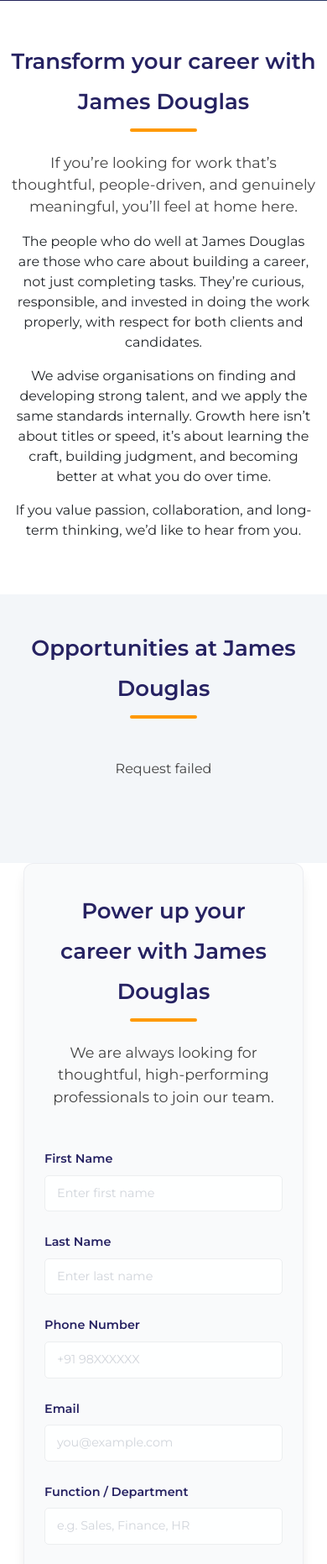
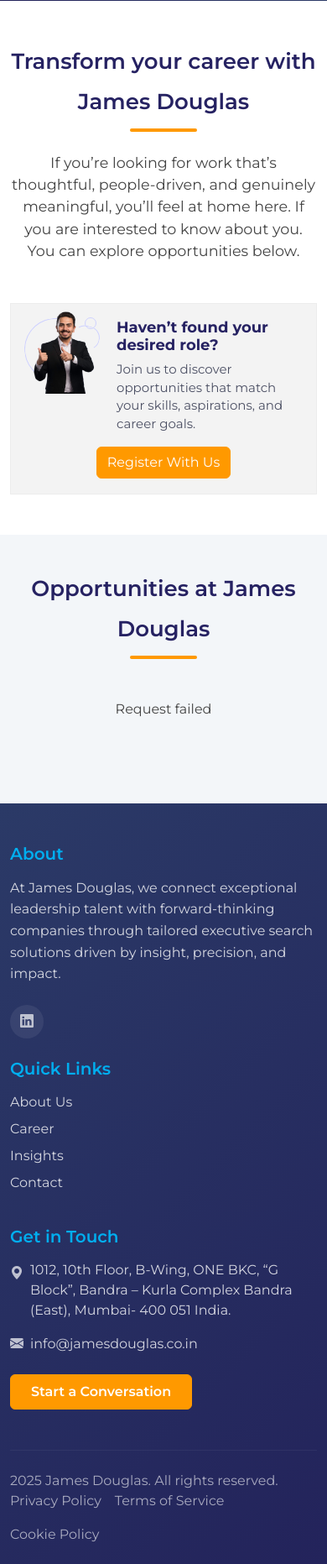
Before and after one commit to Pivot-Mkg/jd-ind, a PHP site: page /join-us.html in a window 390 px wide. Shown: the part 2207-4070 px from the top of the page at 84% size. Run offline with PHP 8.4, Linux system fonts and the light colour scheme; data that the repository does not hold is empty.

Commit message:
10-changes

```diff
--- a/assets/css/open-roles.css
+++ b/assets/css/open-roles.css
@@ -22,7 +22,7 @@
   height: 4px;
   border-radius: 999px;
   background: #f39c12;
-  margin: 12px auto 0;
+  margin-left: 0;
 }
 
 .sections .card {
--- a/career.html
+++ b/career.html
@@ -27,7 +27,7 @@
             <div class="collapse navbar-collapse justify-content-end" id="navbarNav">
                 <ul class="navbar-nav mb-2 mb-lg-0">
                     <li class="nav-item">
-                        <a class="nav-link" href="about-us.html">About</a>
+                        <a class="nav-link" href="about-us.html">About Us</a>
                     </li>
                     <li>
                         <a class="nav-link" href="hiring-solution.html">Hiring Solutions</a>
--- a/careers/open-roles.php
+++ b/careers/open-roles.php
@@ -455,11 +455,11 @@ function build_filter_url(array $params): string
     <!-- Why Join Us start here  -->
     <section class="sections mt-0">
         <div class="container content-above-decorator">
-            <div class="text-center" data-aos="fade-up">
+            <div data-aos="fade-up">
                 <h2 class="section-heading">
                     Job Opportunities
                 </h2>
-                <div class="section-divider"></div>
+                <div class="section-divider text-left"></div>
 
                 <!-- <p class="mt-1" style="color: #444; font-size: 1.1rem">
                     Your career deserves more than routine mandates. At James Douglas, you’ll work on high-stakes
--- a/contact-us.html
+++ b/contact-us.html
@@ -322,7 +322,7 @@
                         <a class="nav-link" href="hiring-solution.html">Hire Talent</a>
                     </li>
                     <li class="nav-item">
-                        <a class="nav-link" href="about-us.html">About</a>
+                        <a class="nav-link" href="about-us.html">About Us</a>
                     </li>
                     <li class="nav-item">
                         <a class="nav-link" href="contact-us.html">Contact Us</a>
--- a/cookie-policy.html
+++ b/cookie-policy.html
@@ -125,7 +125,7 @@
                         <a class="nav-link" href="hiring-solution.html">Hire Talent</a>
                     </li>
                     <li class="nav-item">
-                        <a class="nav-link" href="about-us.html">About</a>
+                        <a class="nav-link" href="about-us.html">About Us</a>
                     </li>
                     <li class="nav-item">
                         <a class="nav-link" href="contact-us.html">Contact Us</a>
--- a/inc/navbar2.php
+++ b/inc/navbar2.php
@@ -22,7 +22,7 @@
                         <a class="nav-link" href="../hiring-solution.html">Hire Talent</a>
                     </li>
                     <li>
-                        <a class="nav-link" href="../about-us.html">About</a>
+                        <a class="nav-link" href="../about-us.html">About Us</a>
                     </li>
                     <li class="nav-item">
                         <a class="nav-link" href="../contact-us.html">Contact Us</a>
--- a/insights-hub.html
+++ b/insights-hub.html
@@ -127,7 +127,7 @@
                         <a class="nav-link" href="hiring-solution.html">Hire Talent</a>
                     </li>
                     <li class="nav-item">
-                        <a class="nav-link" href="about-us.html">About</a>
+                        <a class="nav-link" href="about-us.html">About Us</a>
                     </li>
                     <li class="nav-item">
                         <a class="nav-link" href="contact-us.html">Contact Us</a>
--- a/join-us.html
+++ b/join-us.html
@@ -173,6 +173,358 @@
             white-space: normal;
             transition: all 0.5s ease-in-out;
         }
+
+        .role-cta-strip {
+    margin-top: 48px;
+}
+
+.role-cta-inner {
+    width: 100%;
+    min-height: 180px;
+    display: flex;
+    align-items: center;
+    justify-content: space-between;
+    gap: 32px;
+    padding: 48px 24px 13px 8px;;
+    background: #f3f3f3;
+    border: 1px solid #ececec;
+}
+
+.role-cta-left {
+    display: flex;
+    align-items: center;
+    gap: 18px;
+    min-width: 0;
+}
+
+.role-cta-avatar-wrap {
+    position: relative;
+    width: 92px;
+    height: 66px;
+    flex: 0 0 92px;
+    overflow: visible;
+}
+
+.role-cta-avatar {
+    position: absolute;
+    left: 8px;
+    bottom: 0;
+        width: 80px;
+    height: 120px;
+    object-fit: cover;
+    object-position: center top;
+    z-index: 2;
+}
+
+.role-cta-line {
+    position: absolute;
+    border: 1.5px solid #cfd2ff;
+    border-radius: 999px;
+    z-index: 1;
+}
+
+.role-cta-line-one {
+    width: 74px;
+    height: 74px;
+    left: 0;
+    top: -1px;
+    border-right-color: transparent;
+    border-bottom-color: transparent;
+    transform: rotate(-8deg);
+}
+
+.role-cta-line-two {
+    width: 32px;
+    height: 28px;
+    right: 2px;
+    top: 8px;
+    border-left-color: transparent;
+    border-bottom-color: transparent;
+    transform: rotate(14deg);
+}
+
+.role-cta-dot {
+    position: absolute;
+    right: 6px;
+    top: -2px;
+    width: 14px;
+    height: 14px;
+    border: 1.5px solid #cfd2ff;
+    border-radius: 50%;
+    background: transparent;
+}
+
+.role-cta-content {
+    text-align: left;
+}
+
+.role-cta-content h3 {
+    margin: 0 0 6px;
+    font-size: 18px;
+    line-height: 1.2;
+    font-weight: 700;
+    color: var(--jd-primary-dark);
+}
+
+.role-cta-content p {
+    margin: 0;
+    font-size: 15px;
+    line-height: 1.45;
+    color: #4c5064;
+    max-width: 460px;
+}
+
+.role-cta-btn {
+    display: inline-flex;
+    align-items: center;
+    justify-content: center;
+    min-width: 134px;
+    height: 38px;
+    padding: 0 16px;
+    background: #4b45d6;
+    color: #fff;
+    text-decoration: none;
+    font-size: 12px;
+    font-weight: 700;
+    letter-spacing: 1px;
+    text-transform: uppercase;
+    transition: background 0.25s ease;
+    white-space: nowrap;
+}
+
+.role-cta-btn:hover {
+    background: #3832c2;
+    color: #fff;
+}
+
+@media (max-width: 767px) {
+    .role-cta-inner {
+        flex-direction: column;
+        /* align-items: flex-start; */
+        padding: 18px 16px;
+        gap: 16px;
+    }
+
+    .role-cta-left {
+        align-items: flex-start;
+    }
+
+    .role-cta-content p {
+        max-width: 100%;
+    }
+
+    .role-cta-btn {
+        width: 100%;
+    }
+    .role-cta-avatar {
+    position: absolute;
+    left: 8px;
+    bottom: -23px;
+    width: 80px;
+    height: 105px;
+    object-fit: cover;
+    object-position: center top;
+    z-index: 2;
+    padding-top: -25px;
+    /* margin-top: 44px; */
+}
+
+
+}
+    </style>
+
+    <style>
+        /* Hire Talent Modal */
+.hire-talent-modal {
+    position: fixed;
+    inset: 0;
+    z-index: 99999;
+    display: none;
+}
+
+.hire-talent-modal.active {
+    display: block;
+}
+
+.hire-talent-backdrop {
+    position: absolute;
+    inset: 0;
+    background: rgba(12, 18, 37, 0.65);
+    backdrop-filter: blur(2px);
+}
+
+.hire-talent-dialog {
+    position: relative;
+    width: min(835px, calc(100% - 40px));
+    max-height: calc(100vh - 40px);
+    margin: 20px auto;
+    background: #f8f8f8;
+    border-radius: 22px;
+    overflow: hidden;
+    box-shadow: 0 22px 70px rgba(0, 0, 0, 0.28);
+}
+
+.hire-talent-dialog-inner {
+    padding: 28px 42px 40px;
+    overflow-y: auto;
+    max-height: calc(100vh - 40px);
+}
+
+.hire-talent-close {
+    position: absolute;
+    top: 26px;
+    right: 28px;
+    width: 44px;
+    height: 44px;
+    border: none;
+    background: transparent;
+    color: #5f6b76;
+    display: flex;
+    align-items: center;
+    justify-content: center;
+    font-size: 28px;
+    cursor: pointer;
+    z-index: 5;
+    transition: color 0.25s ease, transform 0.25s ease;
+}
+
+.hire-talent-close:hover {
+    color: #111827;
+    transform: rotate(90deg);
+}
+
+.hire-talent-form {
+    margin-top: 30px;
+}
+
+.hire-talent-form .form-label {
+    font-size: 1rem;
+    font-weight: 600;
+    color: #06102b;
+    margin-bottom: 10px;
+}
+
+.hire-input {
+    min-height: 48px;
+    border: 1px solid #cfd5df;
+    border-radius: 0;
+    background: #fff;
+    box-shadow: none !important;
+    padding: 12px 16px;
+    font-size: 1rem;
+    color: #1f2937;
+}
+
+.hire-input::placeholder {
+    color: #98a2b3;
+}
+
+.hire-textarea {
+    min-height: 118px;
+    resize: vertical;
+    padding-top: 14px;
+}
+
+.hire-textarea.message-box {
+    min-height: 130px;
+}
+
+.hire-upload-wrap {
+    display: flex;
+    align-items: center;
+    gap: 14px;
+    flex-wrap: wrap;
+    min-height: 48px;
+}
+
+.hire-upload-btn {
+    display: inline-flex;
+    align-items: center;
+    gap: 8px;
+    background: #1f1f1f;
+    color: #fff;
+    border-radius: 999px;
+    padding: 10px 18px;
+    font-size: 14px;
+    font-weight: 600;
+    cursor: pointer;
+    text-decoration: none;
+    border: none;
+}
+
+.hire-upload-btn:hover {
+    background: #111;
+    color: #fff;
+}
+
+.hire-file-name {
+    font-size: 14px;
+    color: #6b7280;
+}
+
+.hire-check-wrap {
+    margin-top: 4px;
+}
+
+.hire-check-wrap .form-check-label {
+    font-size: 13px;
+    line-height: 1.6;
+    color: #374151;
+}
+
+.hire-check-wrap .form-check-label a {
+    color: #111827;
+}
+
+body.modal-open-custom {
+    overflow: hidden;
+}
+
+@media (max-width: 991px) {
+    .hire-talent-dialog {
+        width: calc(100% - 165px);
+        max-height: calc(100vh - 24px);
+        margin: 12px auto;
+        border-radius: 18px;
+    }
+
+    .hire-talent-dialog-inner {
+        padding: 24px 20px 30px;
+        max-height: calc(100vh - 24px);
+    }
+
+    .hire-talent-close {
+        top: 18px;
+        right: 18px;
+        width: 38px;
+        height: 38px;
+        font-size: 22px;
+    }
+}
+
+@media (max-width: 576px) {
+    .hire-upload-wrap {
+        align-items: flex-start;
+        flex-direction: column;
+    }
+
+    .hire-talent-dialog {
+        width: calc(100% - 32px);
+        max-height: calc(100vh - 24px);
+        margin: 12px auto;
+        border-radius: 18px;
+    }
+
+    .hire-talent-dialog-inner .section-heading {
+        text-align: left !important;
+        font-size: 22px;
+        font-weight: 500;
+    }
+
+    .hire-talent-dialog-inner .section-divider {
+        margin-left: 0;
+    }
+}
     </style>
 </head>
 
@@ -199,7 +551,7 @@
                         <a class="nav-link" href="hiring-solution.html">Hire Talent</a>
                     </li>
                     <li class="nav-item">
-                        <a class="nav-link" href="about-us.html">About</a>
+                        <a class="nav-link" href="about-us.html">About Us</a>
                     </li>
                     <li class="nav-item">
                         <a class="nav-link" href="contact-us.html">Contact Us</a>
@@ -420,9 +772,8 @@ background: linear-gradient(
                 </h2>
                 <div class="section-divider"></div>
                 <p class="mt-4 section-subtitle">
-                    If you’re looking for work that’s thoughtful, people-driven, and genuinely meaningful, you’ll feel
-                    at home here.</p>
-                <p>
+                    If you’re looking for work that’s thoughtful, people-driven, and genuinely meaningful, you’ll feel at home here. If you are interested to know about you. You can explore opportunities below.</p>
+                <!-- <p>
                     The people who do well at James Douglas are those who care about building a career, not just
                     completing tasks. They’re curious, responsible, and invested in doing the work properly, with
                     respect for both clients and candidates.
@@ -432,8 +783,32 @@ background: linear-gradient(
                     internally. Growth here isn’t about titles or speed, it’s about learning the craft, building
                     judgment, and becoming better at what you do over time.
                 </p>
-                <p>If you value passion, collaboration, and long-term thinking, we’d like to hear from you.</p>
+                <p>If you value passion, collaboration, and long-term thinking, we’d like to hear from you.</p> -->
             </div>
+
+              <!-- CTA Strip -->
+        <div class="role-cta-strip mt-5" data-aos="fade-up" data-aos-delay="150">
+            <div class="role-cta-inner">
+                <div class="role-cta-left">
+                    <div class="role-cta-avatar-wrap">
+                        <img src="./assets/images/career-person.png" alt="Professional portrait" class="role-cta-avatar">
+                        <span class="role-cta-line role-cta-line-one"></span>
+                        <span class="role-cta-line role-cta-line-two"></span>
+                        <span class="role-cta-dot"></span>
+                    </div>
+
+                    <div class="role-cta-content">
+                        <h3>Haven’t found your desired role?</h3>
+                        <p>
+                            Join us to discover opportunities that match your skills,
+                            aspirations, and career goals.
+                        </p>
+                    </div>
+                </div>
+
+                <button class="btn btn-warning-custom" id="openHireTalentModal">Register With Us</button>
+            </div>
+        </div>
 
             <!-- Learn More Button -->
             <!-- <div class="legacy-cta text-center mt-4" data-aos="fade-up" data-aos-delay="400">
@@ -465,7 +840,7 @@ background: linear-gradient(
     </section>
 
     <!-- Work With Us -->
-    <section class="pb-5 bg-white" id="apply">
+    <section class="pb-5 bg-white d-none" id="apply">
         <div class="container">
             <div class="row justify-content-center">
                 <div class="col-lg-11 col-xl-11">
@@ -582,6 +957,96 @@ background: linear-gradient(
             </div>
         </div>
     </section>
+
+    <!-- Hire Talent Modal -->
+<div class="hire-talent-modal" id="hireTalentModal" aria-hidden="true">
+    <div class="hire-talent-backdrop" id="hireTalentBackdrop"></div>
+
+    <div class="hire-talent-dialog" role="dialog" aria-modal="true" aria-labelledby="hireTalentModalTitle">
+        <button type="button" class="hire-talent-close" id="closeHireTalentModal" aria-label="Close">
+            <i class="bi bi-x-lg"></i>
+        </button>
+
+        <div class="hire-talent-dialog-inner">
+            <h2 class="section-heading text-center" id="hireTalentModalTitle">Hire talent with us</h2>
+            <div class="section-divider"></div>
+
+            <form id="hireTalentForm" class="hire-talent-form">
+                <div class="row g-4">
+                    <div class="col-md-6">
+                        <label for="hireFirstName" class="form-label">First Name</label>
+                        <input type="text" class="form-control hire-input" id="hireFirstName" placeholder="First name" required>
+                    </div>
+
+                    <div class="col-md-6">
+                        <label for="hireLastName" class="form-label">Last Name</label>
+                        <input type="text" class="form-control hire-input" id="hireLastName" placeholder="Last name" required>
+                    </div>
+
+                    <div class="col-md-6">
+                        <label for="company" class="form-label">Company</label>
+                        <input type="text" class="form-control hire-input" id="company" placeholder="Company" required>
+                    </div>
+
+                    <div class="col-md-6">
+                        <label for="designation" class="form-label">Designation</label>
+                        <input type="text" class="form-control hire-input" id="designation" placeholder="Designation" required>
+                    </div>
+
+                    <div class="col-md-6">
+                        <label for="hireEmail" class="form-label">Email</label>
+                        <input type="email" class="form-control hire-input" id="hireEmail" placeholder="you@company.com" required>
+                    </div>
+
+                    <div class="col-md-6">
+                        <label for="hirePhone" class="form-label">Phone Number</label>
+                        <input type="tel" class="form-control hire-input" id="hirePhone" placeholder="Phone no" required>
+                    </div>
+
+                    <div class="col-md-6">
+                        <label for="hireCity" class="form-label">City</label>
+                        <input type="text" class="form-control hire-input" id="hireCity" placeholder="City" required>
+                    </div>
+
+                    <div class="col-md-6">
+                        <label for="hireCountry" class="form-label">Country</label>
+                        <input type="text" class="form-control hire-input" id="hireCountry" placeholder="Country" required>
+                    </div>
+
+                    <div class="col-md-6">
+                        <label for="hireAttachment" class="form-label">Attach Relevant Document</label>
+                        <div class="hire-upload-wrap">
+                            <input type="file" id="hireAttachment" hidden>
+                            <label for="hireAttachment" class="hire-upload-btn">
+                                <i class="bi bi-upload"></i> Upload files
+                            </label>
+                            <span class="hire-file-name" id="hireFileName">No file chosen</span>
+                        </div>
+                    </div>
+
+                    <div class="col-12">
+                        <label for="hireMessage" class="form-label">Message</label>
+                        <textarea class="form-control hire-input hire-textarea message-box" id="hireMessage" placeholder="Message" required></textarea>
+                    </div>
+
+                    <div class="col-12">
+                        <div class="form-check hire-check-wrap">
+                            <input class="form-check-input" type="checkbox" id="hireTerms" required>
+                            <label class="form-check-label" for="hireTerms">
+                                I agree to the terms &amp; conditions. I consent to be contacted by James Douglas.
+                                <a href="terms-of-service.html" target="_blank">Terms &amp; Conditions</a>
+                            </label>
+                        </div>
+                    </div>
+
+                    <div class="col-12">
+                        <button type="submit" class="btn btn-warning-custom">Submit</button>
+                    </div>
+                </div>
+            </form>
+        </div>
+    </div>
+</div>
 
     <!-- Footer -->
     <footer class="pt-5 pb-4" style="background: linear-gradient(135deg, #2b3a67 0%, #23235b 100%);">
@@ -1028,6 +1493,99 @@ background: linear-gradient(
         });
     </script>
 
+<script>
+    const hireTalentModal = document.getElementById('hireTalentModal');
+    const openHireTalentModal = document.getElementById('openHireTalentModal');
+    const closeHireTalentModal = document.getElementById('closeHireTalentModal');
+    const hireTalentBackdrop = document.getElementById('hireTalentBackdrop');
+    const hireAttachment = document.getElementById('hireAttachment');
+    const hireFileName = document.getElementById('hireFileName');
+    const hireTalentForm = document.getElementById('hireTalentForm');
+
+    function openModal() {
+        hireTalentModal.classList.add('active');
+        document.body.classList.add('modal-open-custom');
+        hireTalentModal.setAttribute('aria-hidden', 'false');
+    }
+
+    function closeModal() {
+        hireTalentModal.classList.remove('active');
+        document.body.classList.remove('modal-open-custom');
+        hireTalentModal.setAttribute('aria-hidden', 'true');
+    }
+
+    if (openHireTalentModal) {
+        openHireTalentModal.addEventListener('click', openModal);
+    }
+
+    if (closeHireTalentModal) {
+        closeHireTalentModal.addEventListener('click', closeModal);
+    }
+
+    if (hireTalentBackdrop) {
+        hireTalentBackdrop.addEventListener('click', closeModal);
+    }
+
+    document.addEventListener('keydown', function (e) {
+        if (e.key === 'Escape' && hireTalentModal.classList.contains('active')) {
+            closeModal();
+        }
+    });
+
+    if (hireAttachment) {
+        hireAttachment.addEventListener('change', function () {
+            if (this.files && this.files.length > 0) {
+                hireFileName.textContent = this.files[0].name;
+            } else {
+                hireFileName.textContent = 'No file chosen';
+            }
+        });
+    }
+
+    if (hireTalentForm) {
+        hireTalentForm.addEventListener('submit', function (e) {
+            e.preventDefault();
+
+            const firstName = document.getElementById('hireFirstName').value.trim();
+            const lastName = document.getElementById('hireLastName').value.trim();
+            const company = document.getElementById('company').value.trim();
+            const designation = document.getElementById('designation').value.trim();
+            const email = document.getElementById('hireEmail').value.trim();
+            const phone = document.getElementById('hirePhone').value.trim();
+            const city = document.getElementById('hireCity').value.trim();
+            const country = document.getElementById('hireCountry').value.trim();
+            const message = document.getElementById('hireMessage').value.trim();
+            const terms = document.getElementById('hireTerms').checked;
+
+            if (!firstName || !lastName || !company || !designation || !email || !phone || !city || !country || !message) {
+                alert('Please fill in all required fields.');
+                return;
+            }
+
+            const emailRegex = /^[^\s@]+@[^\s@]+\.[^\s@]+$/;
+            if (!emailRegex.test(email)) {
+                alert('Please enter a valid email address.');
+                return;
+            }
+
+            const phoneRegex = /^[+]?[\d\s\-()]+$/;
+            if (!phoneRegex.test(phone)) {
+                alert('Please enter a valid phone number.');
+                return;
+            }
+
+            if (!terms) {
+                alert('Please accept the terms and conditions.');
+                return;
+            }
+
+            alert('Thank you for your enquiry! We will get back to you soon.');
+            this.reset();
+            hireFileName.textContent = 'No file chosen';
+            closeModal();
+        });
+    }
+</script>
 </body>
 
 </html>
--- a/privacy-policy.html
+++ b/privacy-policy.html
@@ -95,7 +95,7 @@
                         <a class="nav-link" href="hiring-solution.html">Hire Talent</a>
                     </li>
                     <li class="nav-item">
-                        <a class="nav-link" href="about-us.html">About</a>
+                        <a class="nav-link" href="about-us.html">About Us</a>
                     </li>
                     <li class="nav-item">
                         <a class="nav-link" href="contact-us.html">Contact Us</a>
--- a/services.html
+++ b/services.html
@@ -258,7 +258,7 @@
                         <a class="nav-link" href="hiring-solution.html">Hire Talent</a>
                     </li>
                     <li class="nav-item">
-                        <a class="nav-link" href="about-us.html">About</a>
+                        <a class="nav-link" href="about-us.html">About Us</a>
                     </li>
                     <li class="nav-item">
                         <a class="nav-link" href="contact-us.html">Contact Us</a>
--- a/terms-of-service.html
+++ b/terms-of-service.html
@@ -95,7 +95,7 @@
                         <a class="nav-link" href="hiring-solution.html">Hire Talent</a>
                     </li>
                     <li class="nav-item">
-                        <a class="nav-link" href="about-us.html">About</a>
+                        <a class="nav-link" href="about-us.html">About Us</a>
                     </li>
                     <li class="nav-item">
                         <a class="nav-link" href="contact-us.html">Contact Us</a>
```
Also changed, not shown: about-us.html (+6 -2 lines), hiring-solution.html (+70 -45 lines), index.html (+4 -4 lines), assets/images/career-person.png (added).
